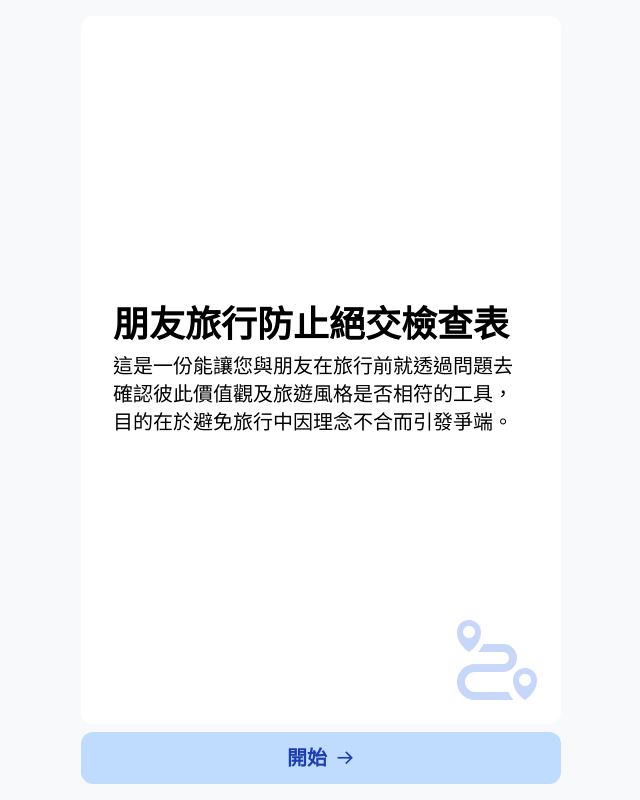
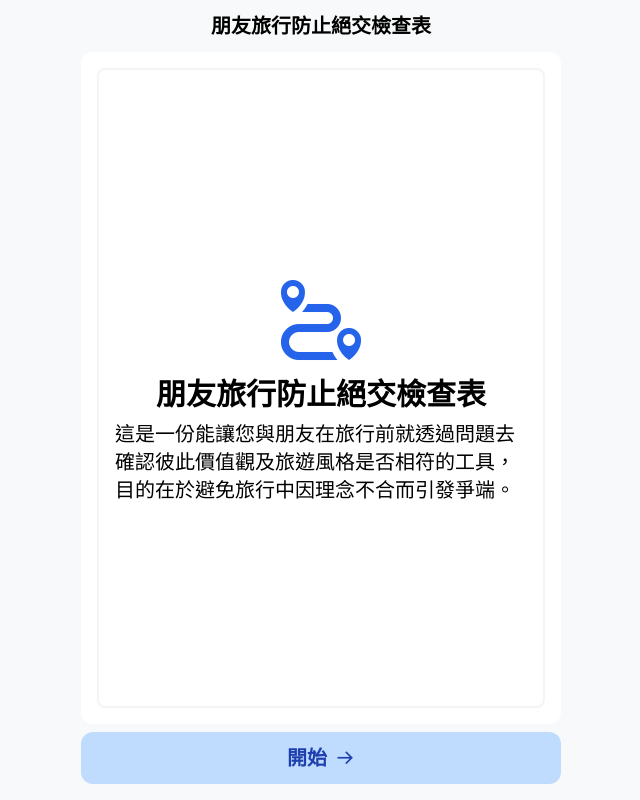
Before and after one commit to gnehs/travel-questions, a React (Vite) app: page / in a window 1280 px wide. Shown: the whole page, without its empty margins (319-959 px from the left). Built offline with nearby package versions, Linux system fonts and the light colour scheme.

Commit message:
refactor intro card

```diff
--- a/src/App.tsx
+++ b/src/App.tsx
@@ -113,26 +113,26 @@ function App() {
   return (
     <div className="flex w-full h-[100svh] flex-col gap-2 p-4">
       {step === 0 && (
-        <div className="flex-1 bg-white rounded-xl p-8 flex items-start justify-center flex-col gap-2 relative">
-          <div className="text-8xl flex items-center justify-center absolute bottom-4 right-4 opacity-25">
-            <i className="bx bx-trip text-blue-600"></i>
+        <>
+          <div className="md:text-xl font-bold text-center py-1 -mt-2">
+            朋友旅行防止絕交檢查表
           </div>
           <motion.div
             initial={{ opacity: 0, y: 25 }}
             animate={{ opacity: 1, y: 0 }}
-            className="text-2xl md:text-4xl font-bold"
+            className="flex-1 bg-white rounded-xl p-4 flex items-start justify-center flex-col"
           >
-            朋友旅行防止絕交檢查表
+            <div className="flex-1 rounded-lg p-4 flex items-center justify-center flex-col gap-2 border-2 border-gray-100">
+              <i className="text-8xl bx bx-trip text-blue-600"></i>
+              <div className="text-xl md:text-3xl font-bold">
+                朋友旅行防止絕交檢查表
+              </div>
+              <div className="md:text-xl">
+                這是一份能讓您與朋友在旅行前就透過問題去確認彼此價值觀及旅遊風格是否相符的工具，目的在於避免旅行中因理念不合而引發爭端。
+              </div>
+            </div>
           </motion.div>
-          <motion.p
-            initial={{ opacity: 0, y: 25 }}
-            animate={{ opacity: 1, y: 0 }}
-            transition={{ delay: 0.25 }}
-            className="md:text-xl opacity-75"
-          >
-            這是一份能讓您與朋友在旅行前就透過問題去確認彼此價值觀及旅遊風格是否相符的工具，目的在於避免旅行中因理念不合而引發爭端。
-          </motion.p>
-        </div>
+        </>
       )}
       {step === 1 && (
         <>
@@ -189,7 +189,6 @@ function App() {
         <>
           <div className="grid grid-cols-[1fr_2fr_1fr] gap-4 items-center -mt-2">
             <div></div>
-
             <div className="md:text-xl font-bold text-center py-1">結果</div>
           </div>
           <div className="flex-1 rounded overflow-y-scroll">
```
